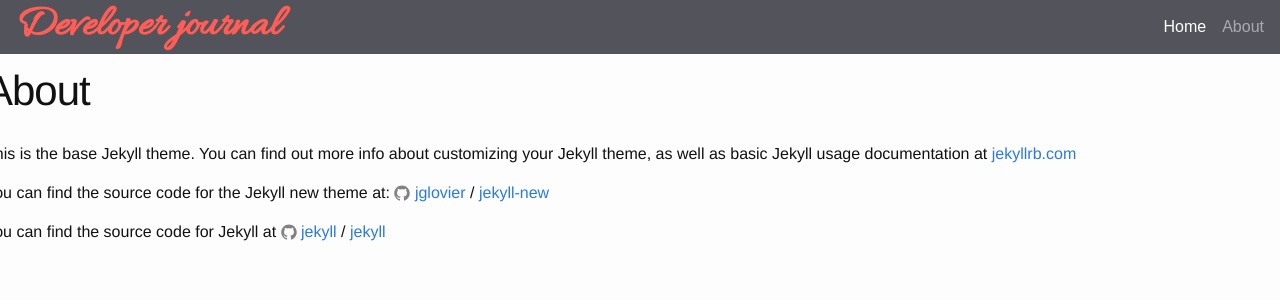
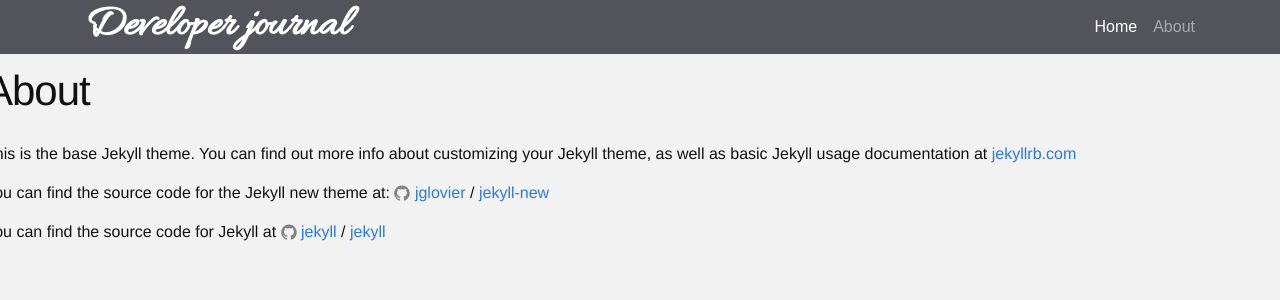
Before and after one commit to DiliniRajapaksha/DeveloperJournal, a Jekyll site: the page built from about.md, in a window 1280 px wide. Shown: the top 300 px of the page. Built offline with Jekyll 4.4.1, drawn with Linux system fonts in a browser that asks for light colours; nearby versions of some CDN libraries; some web fonts are replaced.

Commit message:
style updates

```diff
--- a/_includes/header.html
+++ b/_includes/header.html
@@ -5,6 +5,7 @@
         <div class="row top-row m-b-1">
 
          <nav class="navbar navbar-dark bg-inverse">
+         <div class="container">
             <button class="navbar-toggler hidden-sm-up" type="button" data-toggle="collapse" data-target="#exCollapsingNavbar2" aria-controls="exCollapsingNavbar2" aria-expanded="false" aria-label="Toggle navigation">
               &#9776;
             </button>
@@ -19,6 +20,8 @@
                 </li>
               </ul>
             </div>
+                     </div>
+
           </nav>
 
           </div>
--- a/css/main.scss
+++ b/css/main.scss
@@ -120,7 +120,8 @@
 .navbar-brand{
     font-family: 'Allura', cursive;
     font-size: 44px;
-    color: #ff5d55 !important;
+/*    color: #ff5d55 !important;*/
+color: white;
     font-weight: bold;
     line-height: 29px;
 }
@@ -177,3 +178,24 @@
   background-color: #ff5d55;
   border-color: #ff5d55;
 }
+
+.post-list{
+
+  list-style: none;
+}
+
+/*body{
+background-color: #fff;
+background-image:
+linear-gradient(90deg, transparent 79px, #abced4 79px, #abced4 81px, transparent 81px),
+linear-gradient(#eee .1em, transparent .1em);
+background-size: 100% 1.2em;
+}*/
+
+body{
+  background-color: #f3f2f2;
+}
+
+.color-pink{
+  color: #ff5d55 !important;
+}
```
Also changed, not shown: index.html (+4 -5 lines).
